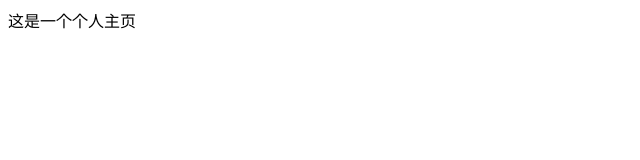
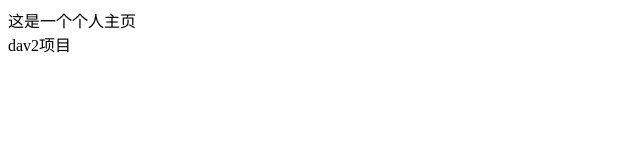
Before and after one commit to Nanbesos/Nanbesos.github.io, a plain HTML site: page index.html in a window 1280 px wide. Shown: the full height of the page, 0-640 px from the left. Drawn offline with Linux system fonts and the light colour scheme.

Commit message:
dav2项目

```diff
--- a/index.html
+++ b/index.html
@@ -9,5 +9,6 @@
 </head>
 <body>
     <div>这是一个个人主页</div>
+    <div>dav2项目</div>
 </body>
 </html>
```
